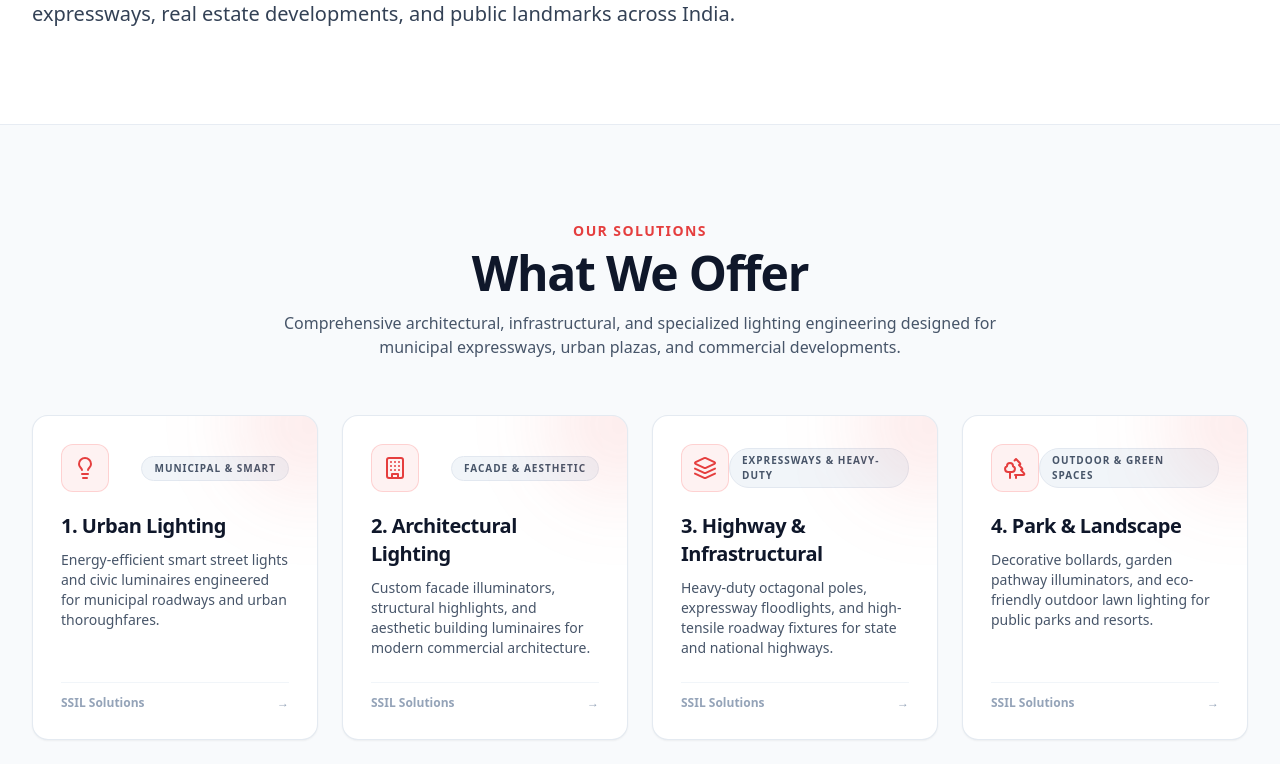
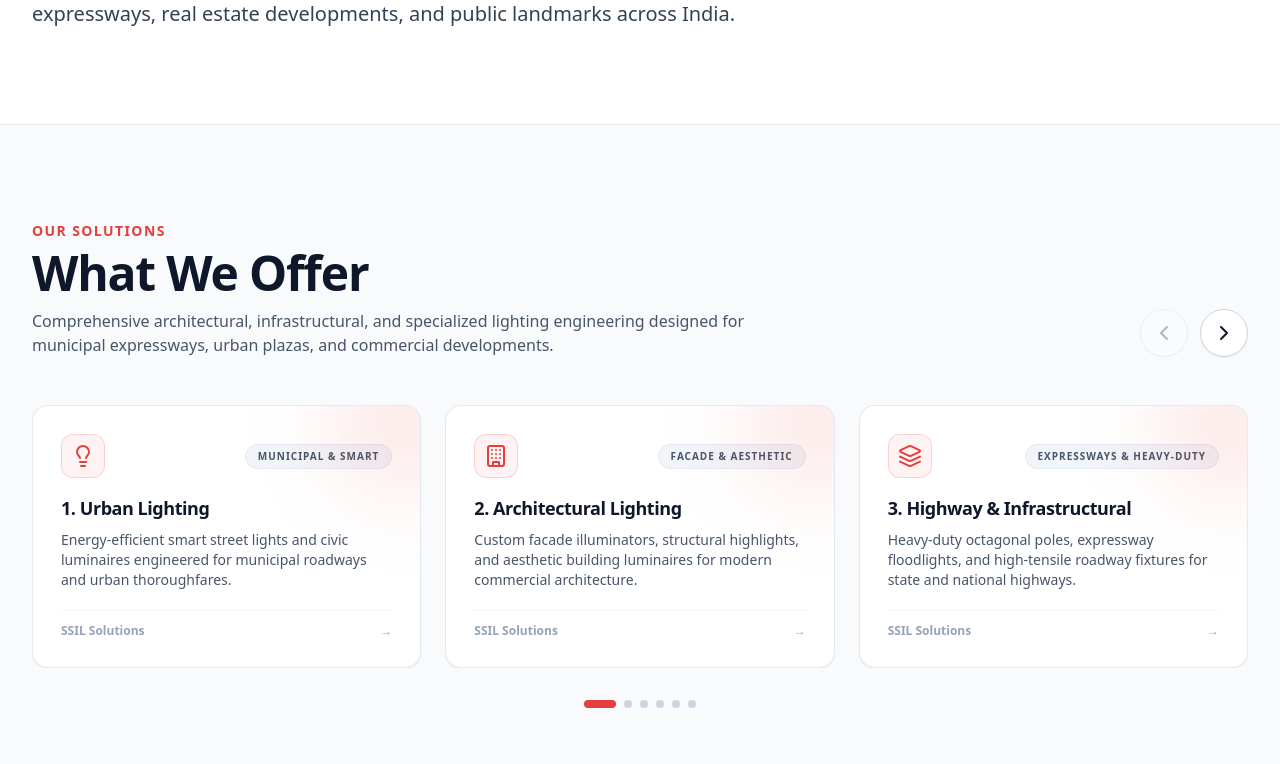
Before and after one commit to Harshit-SSPL/HarshitSSPL, a Next.js app in the folder frontend/: page /about in a window 1280 px wide. Shown: the part 1066-1830 px from the top of the page. Built offline with nearby package versions, Linux system fonts and the light colour scheme.

Commit message:
Convert What We Offer section to 3-card rectangular carousel with boundary arrow controls and pure black dark mode

```diff
--- a/frontend/app/about/page.tsx
+++ b/frontend/app/about/page.tsx
@@ -1,9 +1,10 @@
 "use client";
 
-import React from "react";
+import React, { useState } from "react";
 import { HeroSection } from "@/components/ui/hero-section-5";
 import { BackgroundPaths } from "@/components/ui/background-paths";
 import { StandardCard } from "@/components/ui/standard-card";
+import { motion, AnimatePresence } from "framer-motion";
 import {
   Lightbulb,
   Building,
@@ -11,11 +12,12 @@ import {
   Zap,
   Flag,
   Sparkles,
-  Sun,
   ShieldCheck,
   Wrench,
   Trees,
   Landmark,
+  ChevronLeft,
+  ChevronRight,
 } from "lucide-react";
 
 const offeringData = [
@@ -70,6 +72,8 @@ const offeringData = [
 ];
 
 export default function AboutPage() {
+  const [currentIndex, setCurrentIndex] = useState(0);
+
   React.useEffect(() => {
     if (typeof window !== "undefined") {
       if ("scrollRestoration" in window.history) {
@@ -78,6 +82,22 @@ export default function AboutPage() {
       window.scrollTo(0, 0);
     }
   }, []);
+
+  // 3 cards visible per view on desktop, max index is 8 - 3 = 5
+  const cardsPerPage = 3;
+  const maxIndex = offeringData.length - cardsPerPage;
+
+  const handlePrev = () => {
+    if (currentIndex > 0) {
+      setCurrentIndex((prev) => prev - 1);
+    }
+  };
+
+  const handleNext = () => {
+    if (currentIndex < maxIndex) {
+      setCurrentIndex((prev) => prev + 1);
+    }
+  };
 
   return (
     <div className="flex flex-col gap-0 bg-white dark:bg-black text-slate-900 dark:text-white min-h-screen transition-colors duration-300">
@@ -111,33 +131,88 @@ export default function AboutPage() {
       </section>
 
       {/* ============================================================ */}
-      {/* 3. NEW SECTION: WHAT WE OFFER (8 STANDARD CARDS GRID) */}
+      {/* 3. WHAT WE OFFER: 3 RECTANGULAR CARDS CAROUSEL WITH ARROWS */}
       {/* ============================================================ */}
-      <section className="py-16 md:py-24 bg-slate-50 dark:bg-zinc-950 text-slate-900 dark:text-white border-b border-slate-200/80 dark:border-zinc-900 transition-colors">
+      <section className="py-16 md:py-24 bg-slate-50 dark:bg-black text-slate-900 dark:text-white border-b border-slate-200/80 dark:border-zinc-900 transition-colors relative overflow-hidden">
         <div className="container mx-auto px-4 md:px-6 lg:px-8 max-w-7xl">
 
-          {/* Section Header */}
-          <div className="text-center max-w-3xl mx-auto mb-14">
+          {/* Header Row: Title & Subtitle + Boundary Arrow Controls */}
+          <div className="flex flex-col md:flex-row md:items-end justify-between mb-12 gap-6">
+            <div className="max-w-3xl">
               <span className="text-xs sm:text-sm font-extrabold uppercase tracking-widest text-ssil-red block mb-2">
                 OUR SOLUTIONS
               </span>
               <h2 className="text-3xl sm:text-4xl lg:text-5xl font-black text-slate-900 dark:text-white tracking-tight">
                 What We Offer
               </h2>
-            <p className="text-sm sm:text-base text-slate-600 dark:text-slate-300 mt-3.5 leading-relaxed font-medium">
+              <p className="text-sm sm:text-base text-slate-600 dark:text-slate-300 mt-3 leading-relaxed font-medium">
                 Comprehensive architectural, infrastructural, and specialized lighting engineering designed for municipal expressways, urban plazas, and commercial developments.
               </p>
             </div>
 
-          {/* 8 Offering Cards Grid */}
-          <div className="grid gap-6 sm:grid-cols-2 lg:grid-cols-4">
-            {offeringData.map((item, index) => (
+            {/* Left / Right Boundary Navigation Arrow Controls */}
+            <div className="flex items-center gap-3 shrink-0 self-start md:self-end">
+              <button
+                onClick={handlePrev}
+                disabled={currentIndex === 0}
+                aria-label="Previous Offerings"
+                className="h-12 w-12 rounded-full border border-slate-300 dark:border-zinc-800 bg-white dark:bg-zinc-900 flex items-center justify-center text-slate-900 dark:text-white transition-all duration-200 hover:scale-105 hover:bg-ssil-red hover:text-white hover:border-ssil-red disabled:opacity-30 disabled:cursor-not-allowed disabled:hover:scale-100 disabled:hover:bg-white dark:disabled:hover:bg-zinc-900 disabled:hover:text-slate-900 dark:disabled:hover:text-white disabled:hover:border-slate-300 dark:disabled:hover:border-zinc-800 shadow-sm"
+              >
+                <ChevronLeft className="h-6 w-6" />
+              </button>
+
+              <button
+                onClick={handleNext}
+                disabled={currentIndex >= maxIndex}
+                aria-label="Next Offerings"
+                className="h-12 w-12 rounded-full border border-slate-300 dark:border-zinc-800 bg-white dark:bg-zinc-900 flex items-center justify-center text-slate-900 dark:text-white transition-all duration-200 hover:scale-105 hover:bg-ssil-red hover:text-white hover:border-ssil-red disabled:opacity-30 disabled:cursor-not-allowed disabled:hover:scale-100 disabled:hover:bg-white dark:disabled:hover:bg-zinc-900 disabled:hover:text-slate-900 dark:disabled:hover:text-white disabled:hover:border-slate-300 dark:disabled:hover:border-zinc-800 shadow-sm"
+              >
+                <ChevronRight className="h-6 w-6" />
+              </button>
+            </div>
+          </div>
+
+          {/* 3 Rectangular Cards Sliding Window Display */}
+          <div className="overflow-hidden">
+            <motion.div
+              className="grid grid-cols-1 md:grid-cols-3 gap-6"
+              initial={false}
+              animate={{ x: 0 }}
+              transition={{ type: "spring", stiffness: 300, damping: 30 }}
+            >
+              {offeringData
+                .slice(currentIndex, currentIndex + cardsPerPage)
+                .map((item, index) => (
+                  <motion.div
+                    key={`${item.title}-${currentIndex + index}`}
+                    initial={{ opacity: 0, x: 20 }}
+                    animate={{ opacity: 1, x: 0 }}
+                    exit={{ opacity: 0, x: -20 }}
+                    transition={{ duration: 0.35, ease: "easeOut" }}
+                  >
                     <StandardCard
-                key={index}
                       title={item.title}
                       categoryTag={item.categoryTag}
                       description={item.description}
                       icon={item.icon}
+                    />
+                  </motion.div>
+                ))}
+            </motion.div>
+          </div>
+
+          {/* Progress Indicator Dots */}
+          <div className="flex items-center justify-center gap-2 mt-8">
+            {Array.from({ length: maxIndex + 1 }).map((_, dotIndex) => (
+              <button
+                key={dotIndex}
+                onClick={() => setCurrentIndex(dotIndex)}
+                className={`h-2 rounded-full transition-all duration-300 ${
+                  currentIndex === dotIndex
+                    ? "w-8 bg-ssil-red"
+                    : "w-2 bg-slate-300 dark:bg-zinc-800 hover:bg-ssil-red/50"
+                }`}
+                aria-label={`Go to slide ${dotIndex + 1}`}
               />
             ))}
           </div>
--- a/frontend/components/ui/standard-card.tsx
+++ b/frontend/components/ui/standard-card.tsx
@@ -21,19 +21,19 @@ export function StandardCard({
   return (
     <div
       className={cn(
-        "group relative p-6 sm:p-7 rounded-2xl bg-white dark:bg-zinc-950 text-slate-900 dark:text-white border border-slate-200/90 dark:border-zinc-800/90 shadow-sm flex flex-col justify-between overflow-hidden",
-        "transition-all duration-300 ease-in-out cursor-pointer",
+        "group relative p-6 sm:p-7 rounded-2xl bg-white dark:bg-zinc-950 text-slate-900 dark:text-white border border-slate-200/90 dark:border-zinc-800/90 shadow-sm flex flex-col justify-between overflow-hidden min-h-[240px] w-full",
+        "transition-all duration-300 ease-in-out cursor-pointer select-none",
         "hover:-translate-y-2 hover:border-ssil-red/80 hover:shadow-[0_18px_45px_-5px_rgba(225,29,72,0.35)] dark:hover:shadow-[0_18px_50px_-5px_rgba(225,29,72,0.5)]",
         className
       )}
     >
       {/* Subtle Ambient Hover Background Glow */}
-      <div className="absolute top-0 right-0 -mr-16 -mt-16 w-36 h-36 bg-ssil-red/10 rounded-full blur-2xl pointer-events-none group-hover:bg-ssil-red/20 transition-all duration-500" />
+      <div className="absolute top-0 right-0 -mr-16 -mt-16 w-40 h-40 bg-ssil-red/10 rounded-full blur-2xl pointer-events-none group-hover:bg-ssil-red/20 transition-all duration-500" />
 
       <div>
-        {/* Top Bar: Icon + Category Tag */}
-        <div className="flex items-center justify-between mb-5">
-          <div className="h-12 w-12 rounded-xl bg-red-50 dark:bg-red-950/40 border border-red-200/80 dark:border-red-900/60 flex items-center justify-center text-ssil-red shrink-0 transition-transform group-hover:scale-110 duration-300">
+        {/* Top Header Row: Icon + Category Tag */}
+        <div className="flex items-center justify-between mb-4">
+          <div className="h-11 w-11 rounded-xl bg-red-50 dark:bg-red-950/40 border border-red-200/80 dark:border-red-900/60 flex items-center justify-center text-ssil-red shrink-0 transition-transform group-hover:scale-110 duration-300">
             {icon}
           </div>
           {categoryTag && (
@@ -44,18 +44,18 @@ export function StandardCard({
         </div>
 
         {/* Card Title */}
-        <h3 className="text-lg sm:text-xl font-extrabold text-slate-900 dark:text-white mb-2.5 tracking-tight group-hover:text-ssil-red transition-colors duration-300">
+        <h3 className="text-lg font-extrabold text-slate-900 dark:text-white mb-2 tracking-tight group-hover:text-ssil-red transition-colors duration-300 line-clamp-1">
           {title}
         </h3>
 
         {/* Card Description */}
-        <p className="text-xs sm:text-sm text-slate-600 dark:text-slate-300 leading-relaxed font-normal">
+        <p className="text-xs sm:text-sm text-slate-600 dark:text-slate-300 leading-relaxed font-normal line-clamp-3">
           {description}
         </p>
       </div>
 
       {/* Bottom Subtle Accent Bar */}
-      <div className="mt-6 pt-3 border-t border-slate-100 dark:border-zinc-900/80 flex items-center justify-between text-xs font-bold text-slate-400 dark:text-zinc-500 group-hover:text-ssil-red transition-colors duration-300">
+      <div className="mt-5 pt-3 border-t border-slate-100 dark:border-zinc-900/80 flex items-center justify-between text-xs font-bold text-slate-400 dark:text-zinc-500 group-hover:text-ssil-red transition-colors duration-300">
         <span>SSIL Solutions</span>
         <span className="group-hover:translate-x-1 transition-transform duration-300">&rarr;</span>
       </div>
```
Lines whose indentation alone changed are shown as unchanged.
